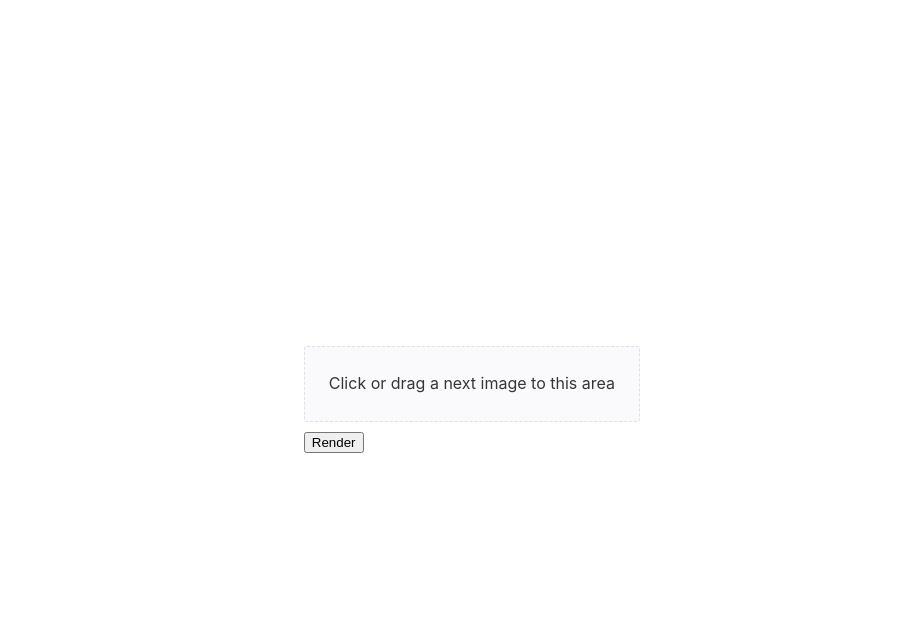
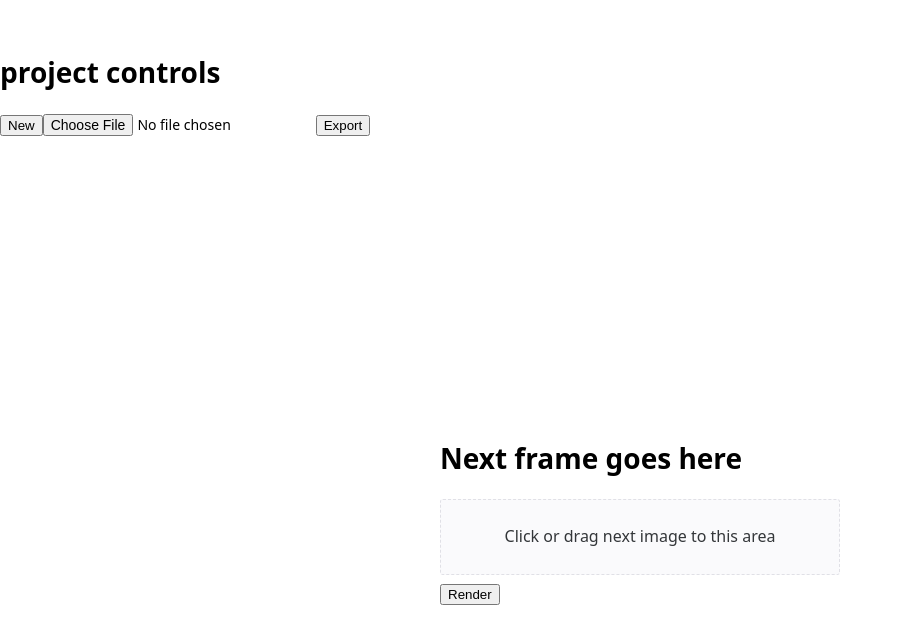
Before and after one commit to a-l-e-x-a-n-d-r-a-l-i-u/dalle-zoom-web-builder, a Vue app: page / in a window 1280 px wide. Shown: the top 644 px of the page, without its empty margins (0-903 px from the left). Built offline with nearby package versions, Linux system fonts and the light colour scheme; what @ffmpeg/ffmpeg would draw is missing.

Commit message:
chore: make the project control look better in UI

```diff
--- a/index.html
+++ b/index.html
@@ -4,7 +4,7 @@
     <meta charset="UTF-8" />
     <link rel="icon" href="/favicon.ico" />
     <meta name="viewport" content="width=device-width, initial-scale=1.0" />
-    <title>Vite App</title>
+    <title>Dalle Zoom Builder</title>
   </head>
   <body>
     <div id="app"></div>
--- a/package.json
+++ b/package.json
@@ -16,6 +16,7 @@
     "@imagemagick/magick-wasm": "^0.0.14",
     "@vueuse/rxjs": "^9.1.0",
     "dexie": "^3.2.2",
+    "dexie-export-import": "^1.0.3",
     "file-saver": "^2.0.5",
     "pinia": "^2.0.16",
     "rxjs": "^7.5.6",
--- a/src/App.vue
+++ b/src/App.vue
@@ -5,62 +5,3 @@ import { RouterView } from 'vue-router'
 <template>
   <RouterView />
 </template>
-
-<style scoped>
-header {
-  line-height: 1.5;
-  max-height: 100vh;
-}
-
-nav {
-  width: 100%;
-  font-size: 12px;
-  text-align: center;
-  margin-top: 2rem;
-}
-
-nav a.router-link-exact-active {
-  color: var(--color-text);
-}
-
-nav a.router-link-exact-active:hover {
-  background-color: transparent;
-}
-
-nav a {
-  display: inline-block;
-  padding: 0 1rem;
-  border-left: 1px solid var(--color-border);
-}
-
-nav a:first-of-type {
-  border: 0;
-}
-
-@media (min-width: 1024px) {
-  header {
-    display: flex;
-    place-items: center;
-    padding-right: calc(var(--section-gap) / 2);
-  }
-
-  .logo {
-    margin: 0 2rem 0 0;
-  }
-
-  header .wrapper {
-    display: flex;
-    place-items: flex-start;
-    flex-wrap: wrap;
-  }
-
-  nav {
-    text-align: left;
-    margin-left: -1rem;
-    font-size: 1rem;
-
-    padding: 1rem 0;
-    margin-top: 1rem;
-  }
-}
-</style>
--- a/src/assets/base.css
+++ /dev/null
@@ -1,74 +0,0 @@
-/* color palette from <https://github.com/vuejs/theme> */
-:root {
-  --vt-c-white: #ffffff;
-  --vt-c-white-soft: #f8f8f8;
-  --vt-c-white-mute: #f2f2f2;
-
-  --vt-c-black: #181818;
-  --vt-c-black-soft: #222222;
-  --vt-c-black-mute: #282828;
-
-  --vt-c-indigo: #2c3e50;
-
-  --vt-c-divider-light-1: rgba(60, 60, 60, 0.29);
-  --vt-c-divider-light-2: rgba(60, 60, 60, 0.12);
-  --vt-c-divider-dark-1: rgba(84, 84, 84, 0.65);
-  --vt-c-divider-dark-2: rgba(84, 84, 84, 0.48);
-
-  --vt-c-text-light-1: var(--vt-c-indigo);
-  --vt-c-text-light-2: rgba(60, 60, 60, 0.66);
-  --vt-c-text-dark-1: var(--vt-c-white);
-  --vt-c-text-dark-2: rgba(235, 235, 235, 0.64);
-}
-
-/* semantic color variables for this project */
-:root {
-  --color-background: var(--vt-c-white);
-  --color-background-soft: var(--vt-c-white-soft);
-  --color-background-mute: var(--vt-c-white-mute);
-
-  --color-border: var(--vt-c-divider-light-2);
-  --color-border-hover: var(--vt-c-divider-light-1);
-
-  --color-heading: var(--vt-c-text-light-1);
-  --color-text: var(--vt-c-text-light-1);
-
-  --section-gap: 160px;
-}
-
-@media (prefers-color-scheme: dark) {
-  :root {
-    --color-background: var(--vt-c-black);
-    --color-background-soft: var(--vt-c-black-soft);
-    --color-background-mute: var(--vt-c-black-mute);
-
-    --color-border: var(--vt-c-divider-dark-2);
-    --color-border-hover: var(--vt-c-divider-dark-1);
-
-    --color-heading: var(--vt-c-text-dark-1);
-    --color-text: var(--vt-c-text-dark-2);
-  }
-}
-
-*,
-*::before,
-*::after {
-  box-sizing: border-box;
-  margin: 0;
-  position: relative;
-  font-weight: normal;
-}
-
-body {
-  min-height: 100vh;
-  color: var(--color-text);
-  background: var(--color-background);
-  transition: color 0.5s, background-color 0.5s;
-  line-height: 1.6;
-  font-family: Inter, -apple-system, BlinkMacSystemFont, 'Segoe UI', Roboto, Oxygen, Ubuntu,
-    Cantarell, 'Fira Sans', 'Droid Sans', 'Helvetica Neue', sans-serif;
-  font-size: 15px;
-  text-rendering: optimizeLegibility;
-  -webkit-font-smoothing: antialiased;
-  -moz-osx-font-smoothing: grayscale;
-}
--- a/src/assets/main.css
+++ /dev/null
@@ -1,35 +0,0 @@
-@import "./base.css";
-
-#app {
-  max-width: 1280px;
-  margin: 0 auto;
-  padding: 2rem;
-
-  font-weight: normal;
-}
-
-a,
-.green {
-  text-decoration: none;
-  color: hsla(160, 100%, 37%, 1);
-  transition: 0.4s;
-}
-
-@media (hover: hover) {
-  a:hover {
-    background-color: hsla(160, 100%, 37%, 0.2);
-  }
-}
-
-@media (min-width: 1024px) {
-  body {
-    display: flex;
-    place-items: center;
-  }
-
-  #app {
-    display: grid;
-    grid-template-columns: 1fr 1fr;
-    padding: 0 2rem;
-  }
-}
--- a/src/components/ImageUploader.vue
+++ b/src/components/ImageUploader.vue
@@ -1,7 +1,8 @@
 <template>
+  <h1>Next frame goes here</h1>
   <n-upload list-type="image" accept="image/*" :show-remove-button="false" :custom-request="upload" ref="uploader">
     <n-upload-dragger>
-      <n-text style="font-size: 16px"> Click or drag a next image to this area </n-text>
+      <n-text style="font-size: 16px"> Click or drag next image to this area </n-text>
     </n-upload-dragger>
   </n-upload>
   <button @click="render">Render</button>
--- /dev/null
+++ b/src/components/ProjectManager.vue
@@ -0,0 +1,57 @@
+<template>
+  <h1>project controls</h1>
+  <button @click="newProjectClick()">New</button>
+  <input type="file" accept=".dalle" @change="importProjectChange($event)" />
+  <button @click="exportProjectClick">Export</button>
+  <n-modal
+    v-model:show="showModal"
+    preset="dialog"
+    title="Save as"
+    positive-text="Save"
+    negative-text="Cancel"
+    @positive-click="saveProjectConfirm"
+    @negative-click="showModal = false"
+  >
+    <input v-model="projectName" />
+  </n-modal>
+</template>
+
+<script lang="ts">
+import { defineComponent } from 'vue'
+import { NModal } from 'naive-ui'
+import { newProject, importProject, exportProject } from '../workflow/project'
+import { db } from '../stores/db'
+
+export default defineComponent({
+  components: {
+    NModal,
+  },
+  data() {
+    return {
+      showModal: false,
+      projectName: '',
+    }
+  },
+  methods: {
+    async newProjectClick(): Promise<void> {
+      await newProject()
+    },
+    async saveProjectConfirm(): Promise<void> {
+      const { projectName } = this
+      this.showModal = false
+      await exportProject(projectName)
+    },
+    async importProjectChange(event: Event): Promise<void> {
+      const target = event.target as HTMLInputElement
+      if (target && target.files) {
+        await importProject(target.files[0])
+        this.projectName = await db.getProjectName()
+        target.value = ''
+      }
+    },
+    async exportProjectClick(): Promise<void> {
+      this.showModal = true
+    },
+  },
+})
+</script>
--- a/src/main.ts
+++ b/src/main.ts
@@ -3,8 +3,6 @@ import { createPinia } from 'pinia'
 
 import App from './App.vue'
 import router from './router'
-
-import './assets/main.css'
 
 const app = createApp(App)
 
--- a/src/stores/db.ts
+++ b/src/stores/db.ts
@@ -49,6 +49,14 @@ export class DalleZoomDexie extends Dexie {
   async getSuperSampleFactor(): Promise<number> {
     return this.getSettingValue('superSampleFactor', 5)
   }
+
+  async getProjectName(): Promise<string> {
+    return this.getSettingValue('projectName', 'default')
+  }
+
+  async setProjectName(name: string): Promise<void> {
+    await this.settings.add({ key: 'projectName', value: name })
+  }
 }
 
 export const db = new DalleZoomDexie()
--- a/src/views/HomeView.vue
+++ b/src/views/HomeView.vue
@@ -1,9 +1,24 @@
 <script setup lang="ts">
 import ImageUploader from '../components/ImageUploader.vue'
+import ProjectManager from '../components/ProjectManager.vue'
 </script>
 
 <template>
+  <header>
+    <ProjectManager />
+  </header>
   <main>
     <ImageUploader />
   </main>
 </template>
+<style scoped>
+header {
+  margin-top: 50px;
+}
+main {
+  width: 400px;
+
+  margin: auto;
+  margin-top: 300px;
+}
+</style>
--- /dev/null
+++ b/src/workflow/project.ts
@@ -0,0 +1,18 @@
+import { exportDB, importInto } from 'dexie-export-import'
+import { saveAs } from 'file-saver'
+import { db } from '../stores/db'
+
+export async function newProject(): Promise<void> {
+  await db.delete()
+  await db.open()
+}
+
+export async function importProject(projectFile: Blob): Promise<void> {
+  await importInto(db, projectFile, { clearTablesBeforeImport: true })
+}
+
+export async function exportProject(name: string): Promise<void> {
+  await db.setProjectName(name)
+  const blob = await exportDB(db)
+  saveAs(blob, `${name}.dalle`)
+}
```
Also changed, not shown: 1 other file (tests, documents, lock files or other folders).
